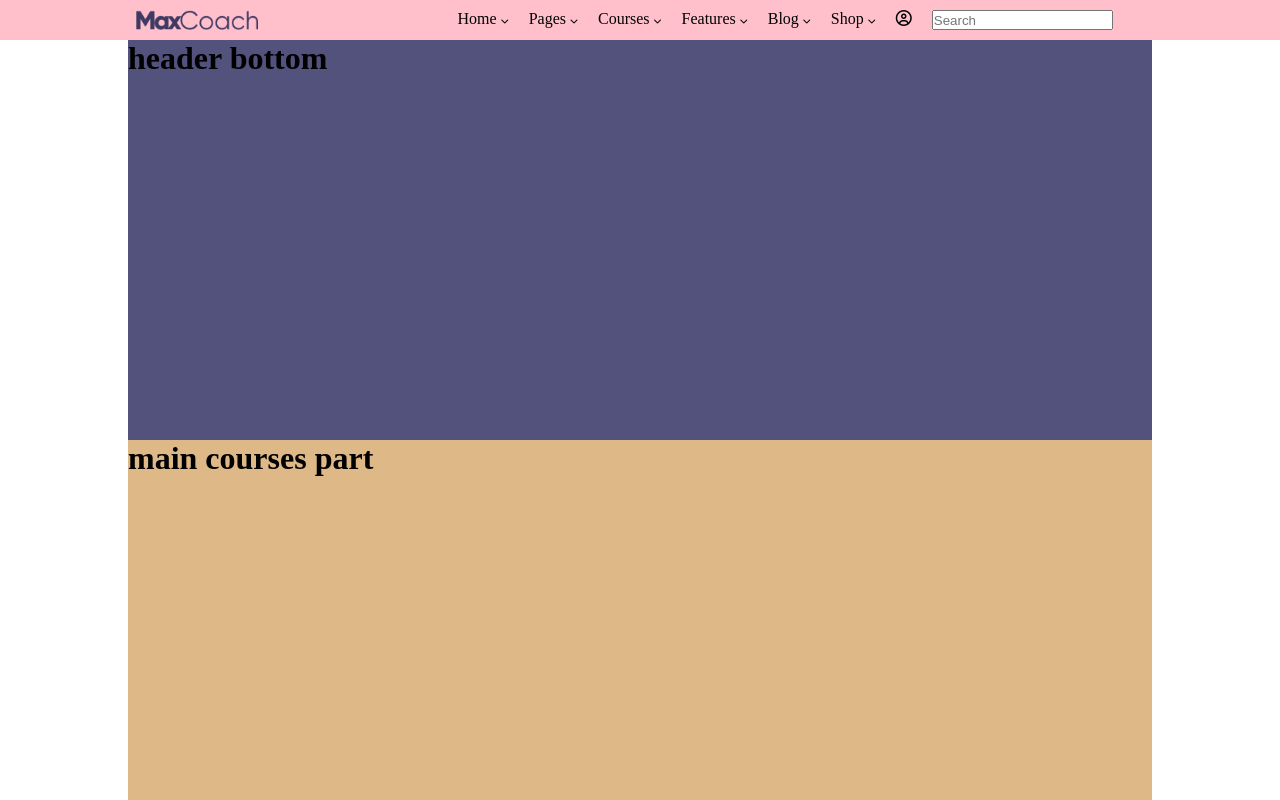
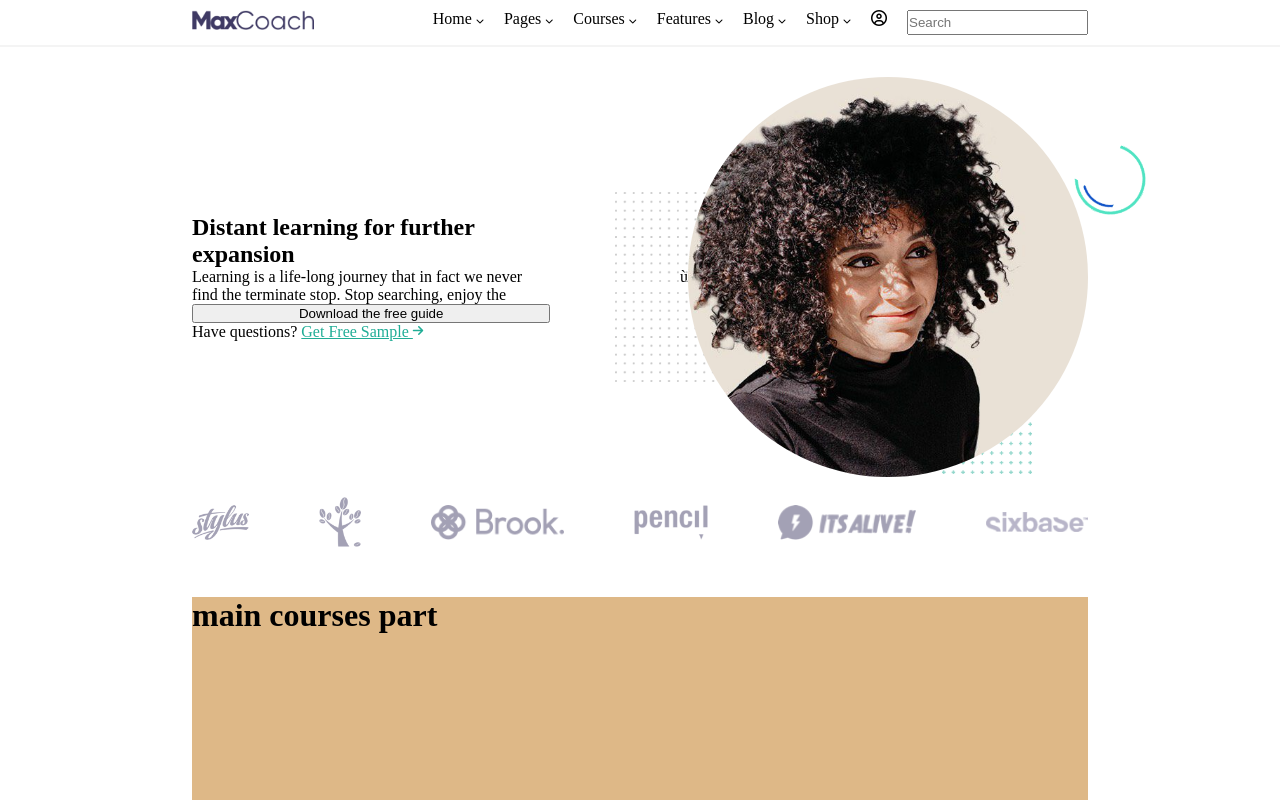
Before and after one commit to mikaeltreppo/proj-html-vuejs, a Vue app: page / in a window 1280 px wide. Shown: the top 800 px of the page. Built offline with nearby package versions, Linux system fonts and the light colour scheme.

Commit message:
stilizzazione header bottom con absolute

```diff
--- a/src/components/MyHeader.vue
+++ b/src/components/MyHeader.vue
@@ -1,6 +1,9 @@
 <template>
-    <div class="headerTop d-flex">
-        <img class="logo" src="../assets/dark-logo.png" alt="">
+    <div class="headerTop d-flex s-b">
+        <!--parte sinistra header top-->
+        <div class="leftPartTopHeader">
+            <img class="logo" src="../assets/dark-logo.png" alt="">
+        </div>
         <!--parte destra header top-->
         <div class="rigthPartHeaderTop d-flex">
             <ul class="listTopHeader d-flex">
@@ -18,9 +21,42 @@
         </div>
 
     </div>
+    <!--header bottom-->
     <div class="mainContainer">
         <div class="headerBottom">
-            <h1>header bottom</h1>
+            <div class="hero d-flex">
+                <!--header left-->
+                <div class="heroLeft d-flex d-column">
+                    <h2>Distant learning for
+                        further expansion</h2>
+                    <p>Learning is a life-long journey that in fact we never find
+                        the terminate stop. Stop searching, enjoy the</p>
+                    <button>
+                        Download the free guide
+                    </button>
+                    <span class="">
+                        Have questions? <a class="green" href="#"> Get Free Sample <i
+                                class="fa-solid fa-arrow-right fa-xs"></i> </a>
+                    </span>
+                </div>
+                <!--header rigth-->
+                <div class="heroRigth d-flex">
+                    <img class="bgImg one" src="../assets/maxcoach-shape-08.png" alt="">
+                    <img class="bgImg two" src="../assets/maxcoach-shape-08.png" alt="">
+                    <img class="bgImg three" src="../assets/maxcoach-shape-07-150x150.png" alt="">ù
+                    <img class="bgImg four" src="../assets/maxcoach-shape-02.png" alt="">
+                    <img class="aboutMeImg" src="../assets/about-me-profile-ohm4dxoearqbxny7q3bq1pzbdgofdx0tobbeqcvzd0.jpg"
+                        alt="">
+                </div>
+            </div>
+            <div class="partnerLogo d-flex s-b a-c">
+                <img class="clientLogo one" src="../assets/client-logo-01.png" alt="">
+                <img class="clientLogo two" src="../assets/client-logo-02.png" alt="">
+                <img class="clientLogo three" src="../assets/client-logo-03.png" alt="">
+                <img class="clientLogo four" src="../assets/client-logo-04.png" alt="">
+                <img class="clientLogo five" src="../assets/client-logo-05.png" alt="">
+                <img class="clientLogo six" src="../assets/client-logo-06.png" alt="">
+            </div>
         </div>
     </div>
 </template>
@@ -28,21 +64,81 @@
 <script></script>
 
 <style>
+.bgImg.one {
+    position: absolute;
+    top: 115px;
+    left: 65px;
+    height: 90px;
+}
+
+.bgImg.two {
+    position: absolute;
+    top: 215px;
+    left: 65px;
+    height: 90px;
+}
+
+.bgImg.three {
+    position: absolute;
+    top: 307px;
+    right: 56px;
+    height: 90px;
+}
+
+.bgImg.four {
+    height: 70px;
+    position: absolute;
+    right: -58px;
+    top: 68px;
+}
+
+.partnerLogo {
+    filter: opacity(0.8);
+    padding: 20px 0;
+}
+
+.clientLogo {
+    height: 35px;
+}
+
+.clientLogo.two {
+    height: 50px;
+}
+
+.clientLogo.six {
+    height: 20px;
+}
+
+.heroLeft {
+    width: 40%;
+    justify-content: center;
+}
+
+.heroRigth {
+    position: relative;
+    justify-content: flex-end;
+    align-items: center;
+    width: 60%;
+}
+
+.aboutMeImg {
+    height: 400px;
+    border-radius: 50%;
+    z-index: 9999;
+}
+
 .headerTop {
-    height: 40px;
-    background-color: pink;
-    padding: 10px;
+    padding: 10px 15%;
+    border-bottom: 2px solid rgb(244, 244, 244);
 }
 
 .headerBottom {
-    height: 400px;
-    background-color: rgb(82, 82, 125);
+    padding: 30px 0;
+
 }
 
 .logo {
     height: 20px;
-    margin-left: 10%;
-    margin-right: 200px;
     color: var(--blueWrite);
 }
 
@@ -55,7 +151,7 @@
     font-size: 8px;
     margin-bottom: 10px;
 }
-input{
+
+input {
     margin-left: 20px;
-}
-</style>
+}</style>
--- a/src/style.css
+++ b/src/style.css
@@ -10,10 +10,25 @@
 
 }
 .mainContainer{
-  width: 80%;
+  width: 70%;
   margin: auto;
 }
+/*flex proprieties*/
 .d-flex{
   display: flex;
-
 }
+.s-b{
+  justify-content: space-between;
+}
+.a-c{
+  align-items: center;
+}
+.d-column{
+  flex-direction: column;
+}
+.green{
+  color: var(--seaGreen);
+}
+.txt-center{
+  text-align: center;
+}
```
